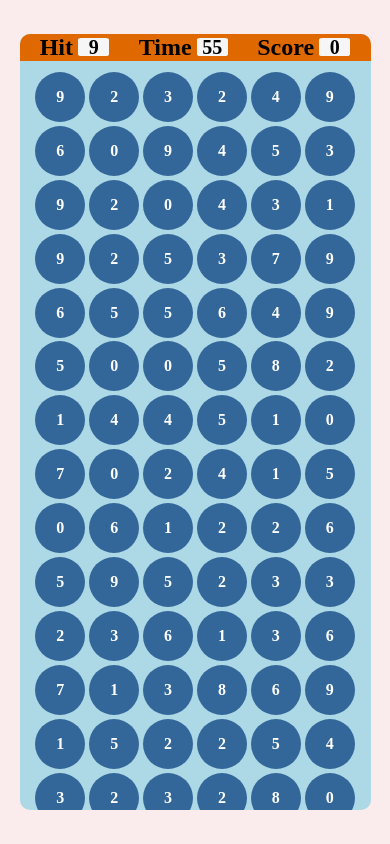
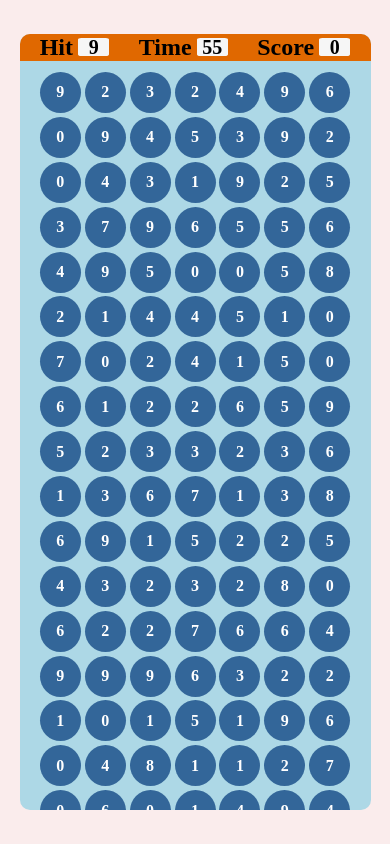
Before and after one commit to ahsanch445/Bubble-Game, a plain HTML site: page index.html in a window 390 px wide. Drawn offline with Linux system fonts and the light colour scheme.

Commit message:
add changes

```diff
--- a/style.css
+++ b/style.css
@@ -71,8 +71,8 @@ background-color: rgb(224, 104, 0);
     display: flex;
     justify-content: center;
     align-items: center;
-    height: 50px;
-    width: 50px;
+    height: 5vw;
+    width: 5vw;
    border-radius: 50%;
    font-weight: 900;
    color: #FFFFFF;
@@ -103,7 +103,10 @@ background-color: rgb(224, 104, 0);
 
   @media screen and (max-width: 787px) {
     body {
-      background-color: rgb(0, 255, 0);
+     .btn{
+        height: 41px;
+        width: 41px;
+     }
     }
   }
 
```
